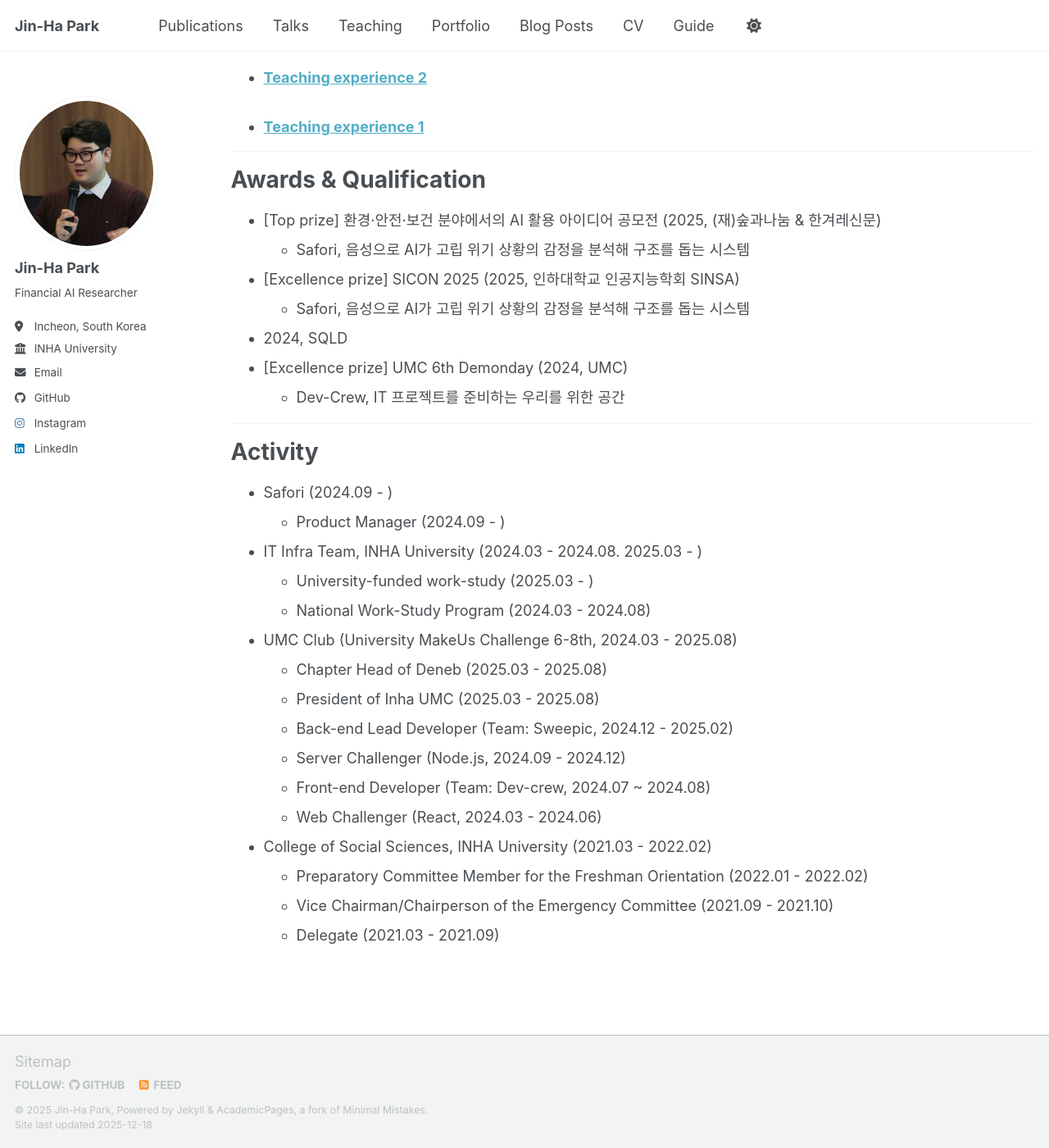
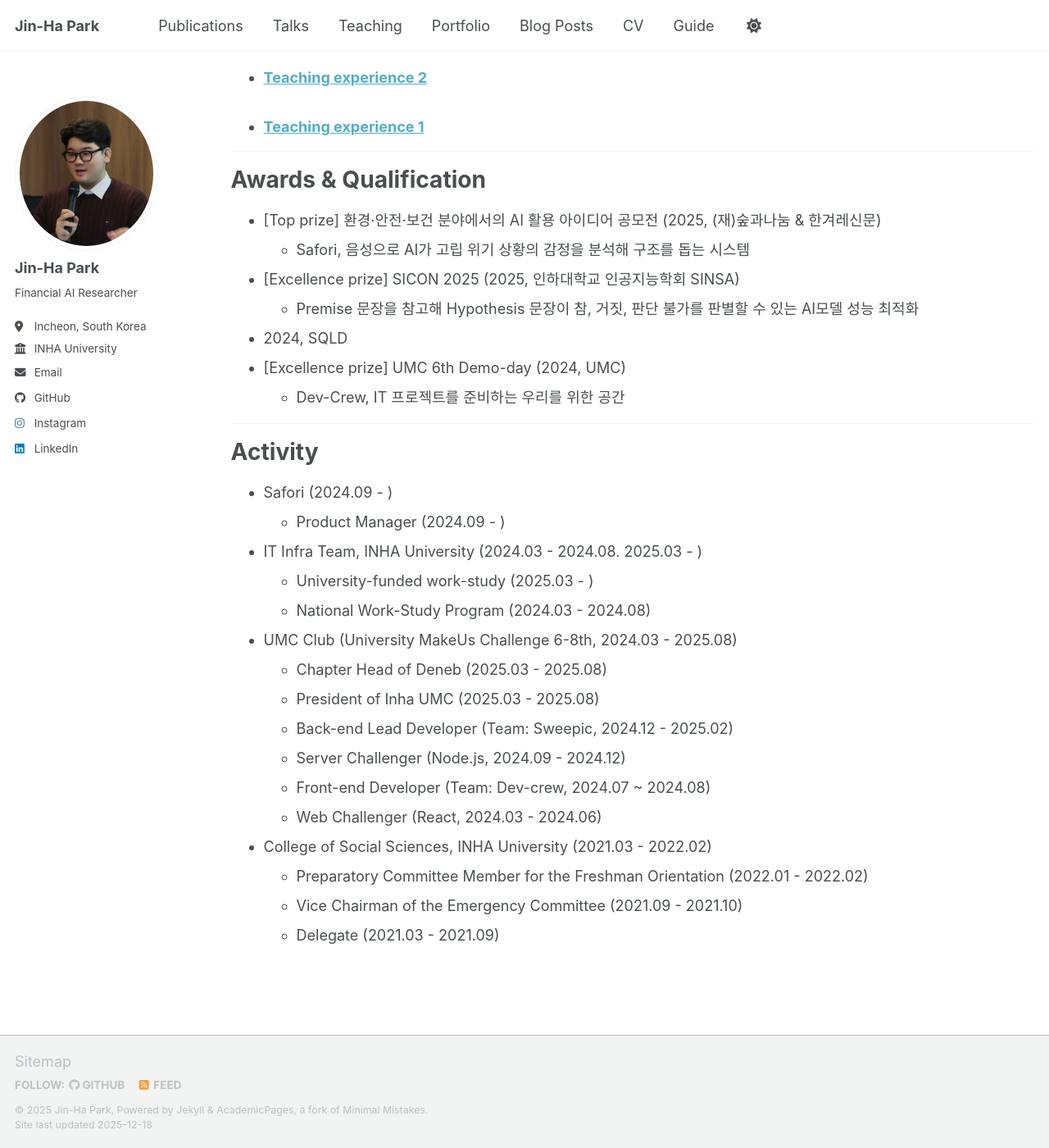
Before and after one commit to jjiinaaa/jjiinaaa.github.io, a Jekyll site: the page built from _pages/cv.md, in a window 1280 px wide and 1400 px high, scrolled down 1727 px. Shown: the whole window at 82% size. Built offline with Jekyll 4.4.1, drawn with Linux system fonts in a browser that asks for light colours; a script bundle is joined from its source files by our own code; library files that are not in the unit come from our copies.

Commit message:
오타 제거

```diff
--- a/_pages/cv.md
+++ b/_pages/cv.md
@@ -75,9 +75,9 @@
 - [Top prize] 환경·안전·보건 분야에서의 AI 활용 아이디어 공모전 (2025, (재)숲과나눔 & 한겨레신문)
   - Safori, 음성으로 AI가 고립 위기 상황의 감정을 분석해 구조를 돕는 시스템
 - [Excellence prize] SICON 2025 (2025, 인하대학교 인공지능학회 SINSA)
-  - Safori, 음성으로 AI가 고립 위기 상황의 감정을 분석해 구조를 돕는 시스템
+  - Premise 문장을 참고해 Hypothesis 문장이 참, 거짓, 판단 불가를 판별할 수 있는 AI모델 성능 최적화
 - 2024, SQLD
-- [Excellence prize] UMC 6th Demonday (2024, UMC)
+- [Excellence prize] UMC 6th Demo-day (2024, UMC)
   - Dev-Crew, IT 프로젝트를 준비하는 우리를 위한 공간
 
 
@@ -102,5 +102,5 @@
 
 - College of Social Sciences, INHA University (2021.03 - 2022.02)
   - Preparatory Committee Member for the Freshman Orientation (2022.01 - 2022.02)
-  - Vice Chairman/Chairperson of the Emergency Committee (2021.09 - 2021.10)
+  - Vice Chairman of the Emergency Committee (2021.09 - 2021.10)
   - Delegate (2021.03 - 2021.09)
```
